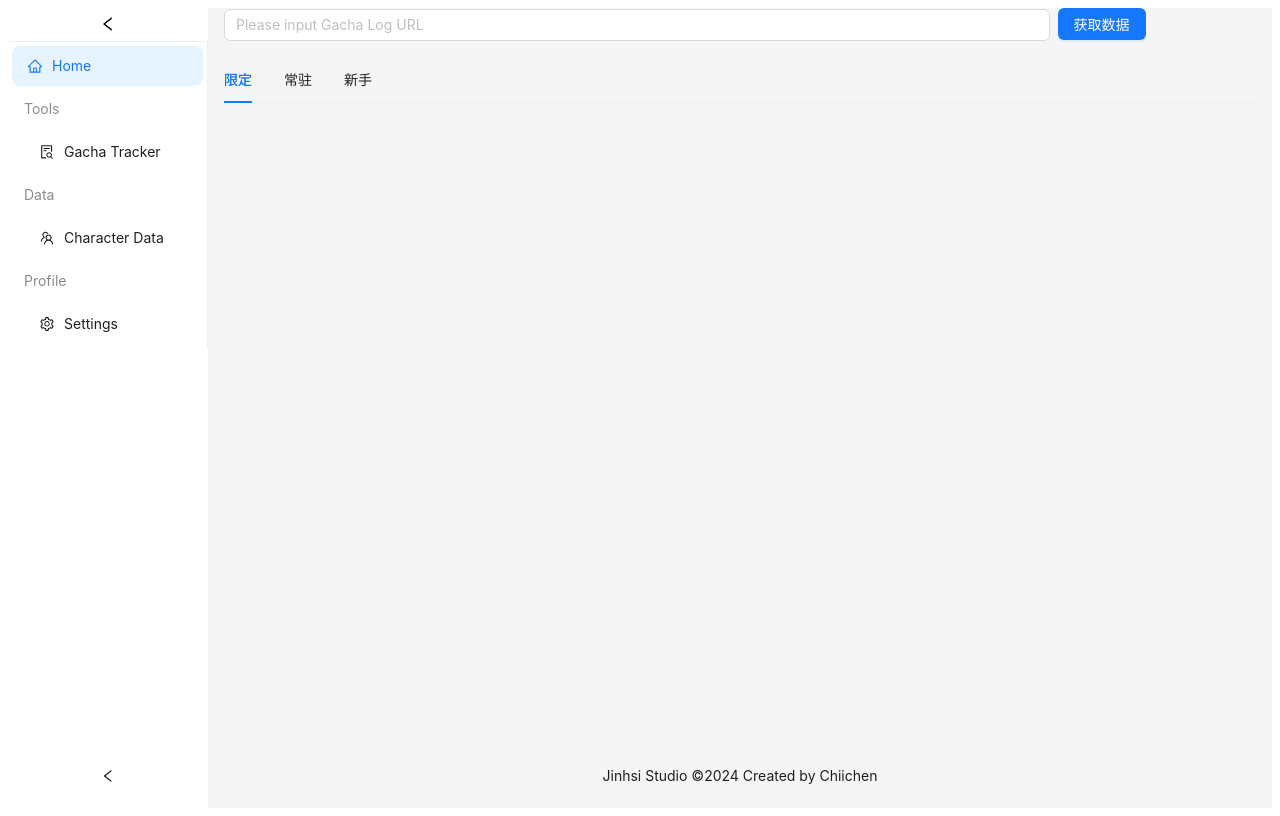
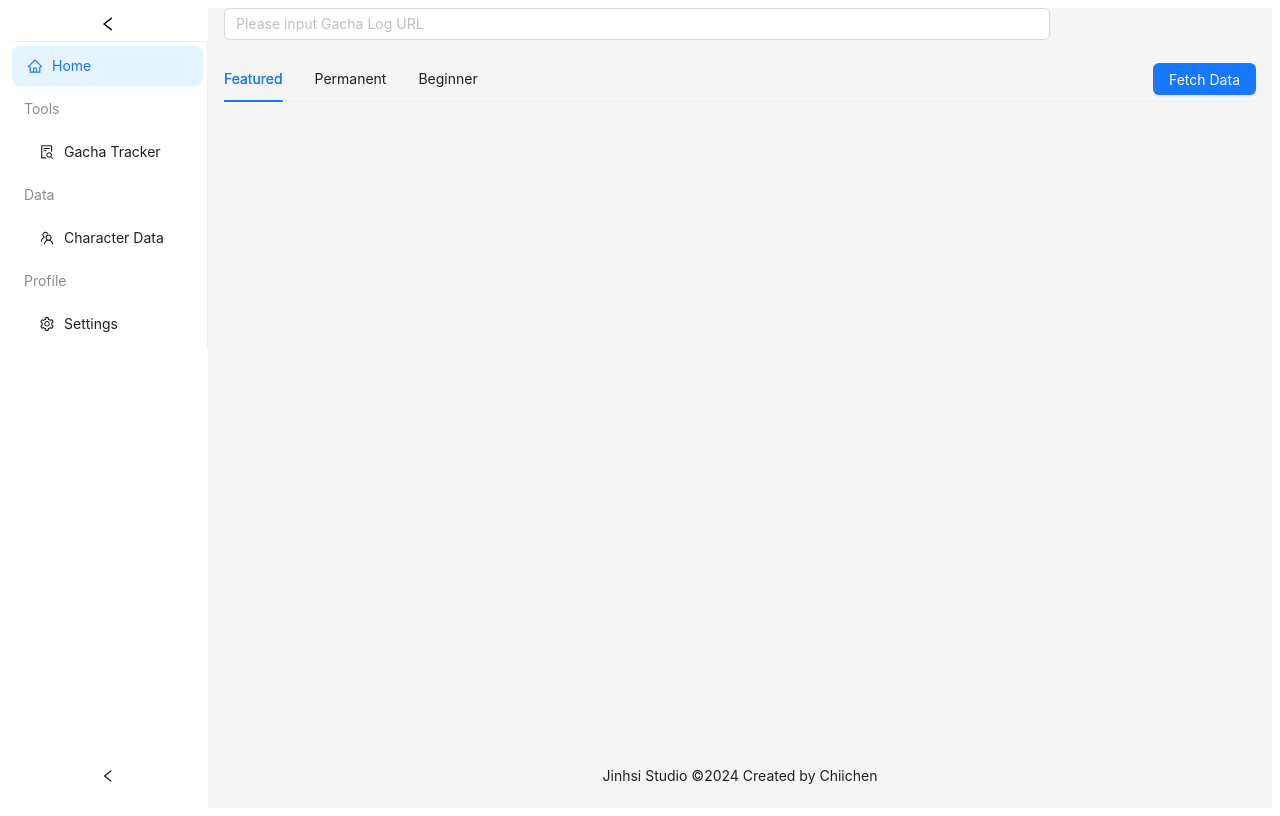
Before and after one commit to JinhsiStudio/JinhsiStudio, a React (Vite) app: page /gacha in a window 1280 px wide. Built offline with nearby package versions, Linux system fonts and the light colour scheme.

Commit message:
i18n: add i18n for current pages

```diff
--- a/src/components/setttings/setting-app.tsx
+++ b/src/components/setttings/setting-app.tsx
@@ -15,7 +15,7 @@ export default function AppSetting() {
 
         <SettingItem label={t("Language")}>
             <Select
-                defaultValue={supportedLanguages[0].value}
+                defaultValue={i18n.language}
                 style={{ width: 120 }}
                 onChange={handleChange}
                 options={supportedLanguages}
--- a/src/locales/en_US/common.json
+++ b/src/locales/en_US/common.json
@@ -6,6 +6,11 @@
     "Label-GachaTracker": "Gacha Tracker",
     "Label-Profile": "Profile",
     "Label-Settings": "Settings",
+    "Label-Gacha-Url":"Gacha Url",
+    "Label-Featured":"Featured",
+    "Label-Permanent":"Permanent",
+    "Label-Beginner":"Beginner",
+    "Label-Fetch-Data":"Fetch Data",
     "App-Settings": "App Settings",
     "Language": "Language",
     "Message-Please-Input-Valid-Gacha-Url": "Please input valid Gacha Log URL",
--- /dev/null
+++ b/src/locales/en_US/message.json
@@ -0,0 +1,5 @@
+{
+    "Message-Todo-Page-Tittle":"This page is under construction",
+    "Message-Todo-Page-SubTittle":"We are working hard to bring you this feature. Stay tuned!",
+    "Message-Failed-To-Load-Gacha-Data":"Failed to load gacha data"
+}
--- a/src/locales/zh_CN/common.json
+++ b/src/locales/zh_CN/common.json
@@ -6,6 +6,11 @@
     "Label-GachaTracker": "唤取分析",
     "Label-Profile": "个人",
     "Label-Settings": "设置",
+    "Label-Gacha-Url": "唤取链接",
+    "Label-Featured": "限定",
+    "Label-Permanent": "常驻",
+    "Label-Beginner": "新手",
+    "Label-Fetch-Data": "获取数据",
     "App-Settings": "应用设置",
     "Language": "语言",
     "Message-Please-Input-Valid-Gacha-Url": "请输入有效的唤取查询链接",
--- /dev/null
+++ b/src/locales/zh_CN/message.json
@@ -0,0 +1,5 @@
+{
+    "Message-Todo-Page-Tittle": "该页面还在施工中",
+    "Message-Todo-Page-SubTittle": "前有页面，敬请见证",
+    "Message-Failed-To-Load-Gacha-Data": "加载唤取数据失败"
+}
--- a/src/models/gacha/convene.ts
+++ b/src/models/gacha/convene.ts
@@ -1,6 +1,6 @@
 
 export enum Convene {
-    EventCharacter = 1,        //角色活动唤取 Featured Resonator Convene
+    EventCharacter = 1,           //角色活动唤取 Featured Resonator Convene
     EventWeapon = 2,              //武器活动唤取 Featured Weapon Convene
     PermanentCharacter = 3,       // 角色常驻唤取 Standard Resonator Convene
     PermanentWeapon = 4,          //武器常驻唤取 Standard Weapon Convene
--- a/src/pages/default/todo.tsx
+++ b/src/pages/default/todo.tsx
@@ -1,14 +1,16 @@
 // src/UnderConstruction.tsx
 import { Result } from 'antd';
 import { SmileOutlined } from '@ant-design/icons';
+import i18next from 'i18next';
 
 export default function TodoPage() {
+    const t = i18next.t;
     return (
         <div style={{ display: 'flex', justifyContent: 'center', alignItems: 'center', height: '100vh' }}>
             <Result
                 icon={<SmileOutlined />}
-                title="This page is under construction"
-                subTitle="We are working hard to bring you this feature. Stay tuned!"
+                title={t('message:Message-Todo-Page-Tittle')}
+                subTitle={t('message:Message-Todo-Page-SubTittle')}
             />
         </div>
     );
--- a/src/pages/gacha/index.tsx
+++ b/src/pages/gacha/index.tsx
@@ -1,10 +1,11 @@
 import React, { useEffect, useState } from 'react';
 import useSWR from 'swr';
-import { Input, Button, Row, Col, message, Tabs } from 'antd';
+import { Input, Button, Row, Col, message, Tabs, Spin } from 'antd';
 import { getGachaLogFromUrl } from '@/services/invokes/gacha';
 import GachaCard from '@/components/gacha/gacha-card';
 import { GachaLog } from '@/models/gacha/gacha-log';
-import { useTranslation } from 'react-i18next';
+import { LoadingOutlined } from '@ant-design/icons';
+import i18next from 'i18next';
 
 const { TabPane } = Tabs;
 
@@ -15,8 +16,8 @@ const fetcher = async (url: string): Promise<GachaLog[] | void> => {
 
 export default function GachaPage() {
     const [url, setUrl] = useState<string>('');
-    const { data, error, mutate } = useSWR(url, fetcher, { revalidateOnFocus: false });
-    const { t } = useTranslation();
+    const { data, error, isLoading, mutate } = useSWR(url, fetcher, { revalidateOnFocus: false });
+    const t = i18next.t;
     const [activeTab, setActiveTab] = useState<string>('1');
 
     const handleInputChange = (e: React.ChangeEvent<HTMLInputElement>) => {
@@ -40,9 +41,9 @@ export default function GachaPage() {
         }
     };
 
-    const handleFetchDataFromLocal = () => {
+    // const handleFetchDataFromLocal = () => {
 
-    }
+    // }
 
     const filterDataByConvene = (conveneTypes: number[]) => {
         return data?.filter(log => conveneTypes.includes(log.convene)) || [];
@@ -60,6 +61,15 @@ export default function GachaPage() {
             </Row>
         );
     };
+    const tabBarButton = <Button type="primary" onClick={handleFetchDataFromUrl}>
+        {t("Label-Fetch-Data")}
+    </Button>;
+
+    const errorMessge = (errorMessage: any) => {
+        console.error("Failed to fetch gacha data with error: ", errorMessage);
+        message.error(t("message:Message-Failed-To-Load-Gacha-Data"))
+        return <div></div>
+    }
 
     return (
         <div>
@@ -70,18 +80,16 @@ export default function GachaPage() {
                 onPressEnter={handleFetchDataFromUrl}
                 style={{ width: '80%', marginRight: 8 }}
             />
-            <Button type="primary" onClick={handleFetchDataFromUrl}>
-                获取数据
-            </Button>
-            {error && <div>获取数据时出错: {error.message}</div>}
-            <Tabs activeKey={activeTab} onChange={setActiveTab} style={{ marginTop: 16 }}>
-                <TabPane tab="限定" key="1">
+            {error && errorMessge(error.message)}
+            {isLoading && <Spin indicator={<LoadingOutlined spin />} />}
+            <Tabs activeKey={activeTab} onChange={setActiveTab} style={{ marginTop: 16 }} tabBarExtraContent={tabBarButton}>
+                <TabPane tab={t("Label-Featured")} key="1">
                     {renderCards(filterDataByConvene([1, 2]))}
                 </TabPane>
-                <TabPane tab="常驻" key="2">
+                <TabPane tab={t("Label-Permanent")} key="2">
                     {renderCards(filterDataByConvene([3, 4]))}
                 </TabPane>
-                <TabPane tab="新手" key="3">
+                <TabPane tab={t("Label-Beginner")} key="3">
                     {renderCards(filterDataByConvene([5, 6, 7]))}
                 </TabPane>
             </Tabs>
--- /dev/null
+++ b/src/pages/gacha/setting/index.tsx
@@ -0,0 +1,5 @@
+import GachaSetting from "@/components/gacha/setting/gacha-setting";
+
+export default function GachaSettingPage(){
+    return <GachaSetting></GachaSetting>
+}
--- a/src/services/i18n.ts
+++ b/src/services/i18n.ts
@@ -1,9 +1,12 @@
 import i18n from "i18next";
 import { initReactI18next } from "react-i18next";
 import en_US_common from "@/locales/en_US/common.json";
+import en_US_resource from "@/locales/en_US/resource.json";
+import en_US_message from "@/locales/en_US/message.json";
 import zh_CN_common from "@/locales/zh_CN/common.json";
-import en_US_resource from "@/locales/en_US/resource.json";
 import zh_CN_resource from "@/locales/zh_CN/resource.json";
+import zh_CN_message from "@/locales/zh_CN/message.json";
+
 
 export const supportedLanguages =
     [
@@ -22,17 +25,19 @@ export const resources = {
   en_US: {
     common:en_US_common,
     resource:en_US_resource,
+    message:en_US_message,
   },
   zh_CN:{
     common:zh_CN_common,
     resource:zh_CN_resource,
+    message:zh_CN_message,
   }
 } as const;
 
 i18n.use(initReactI18next).init({
   lng: "en_US",
   fallbackLng: "en_US",
-  ns: ["common","resource"],
+  ns: ["common","resource","message"],
   defaultNS,
   resources,
 });
--- a/src/services/i18next.d.ts
+++ b/src/services/i18next.d.ts
@@ -3,6 +3,6 @@ import { resources, defaultNS } from "./i18n";
 declare module "i18next" {
   interface CustomTypeOptions {
     defaultNS: typeof defaultNS;
-    resources: typeof resources["zh_CN"];
+    resources: typeof resources.zh_CN;
   }
 }
```
